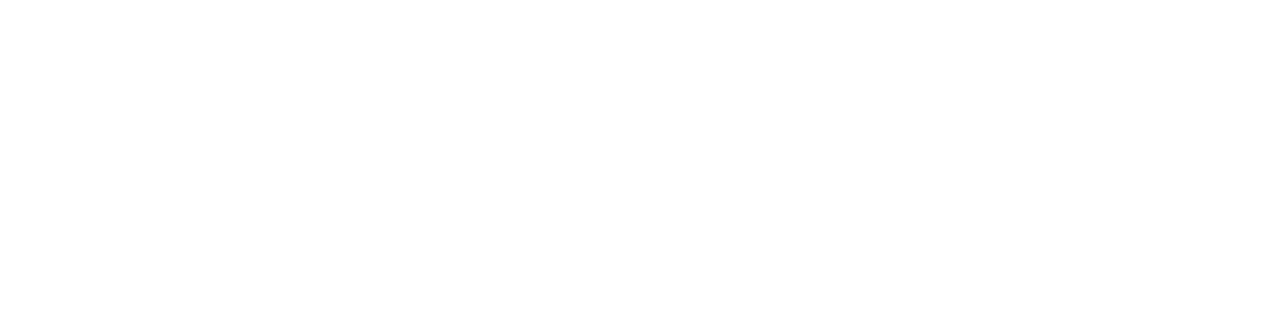
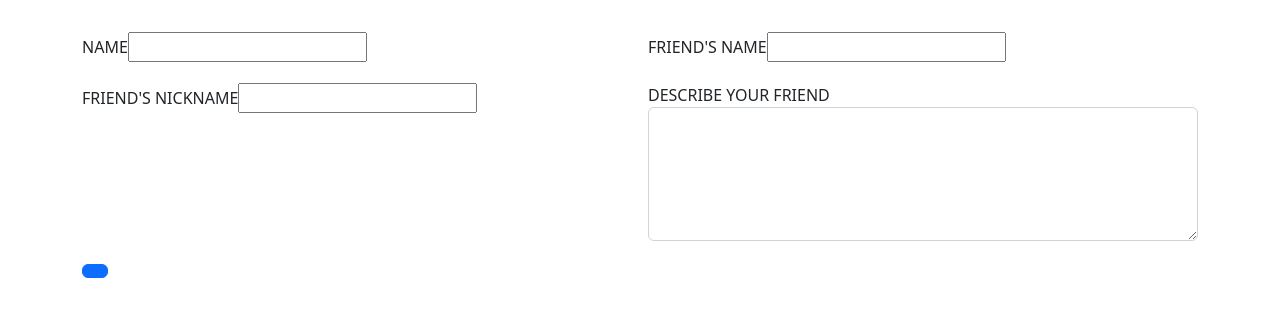
Before and after one commit to sruthy-nr/Friend-Angular-App, an Angular app: page / in a window 1280 px wide. Shown: the top 316 px of the page. Built offline with nearby package versions, Linux system fonts and the light colour scheme.

Commit message:
addfriend

```diff
--- /dev/null
+++ b/src/app/add-friend/add-friend.component.html
@@ -0,0 +1,13 @@
+<div class="container">
+    <div class="row">
+        <div class="col col-12 col-sm-12 col-md-12 col-lg-12 col-xl-12 col-xxl-12">
+            <div class="row g-3 mt-3">
+                <div class="col col-12 col-sm-6 col-md-6 col-lg-6 col-xl-6 col-xxl-6"><label for="" class="form-label">NAME</label><input type="text" class="for-control:text"></div>
+                <div class="col col-12 col-sm-6 col-md-6 col-lg-6 col-xl-6 col-xxl-6"><label for="" class="form-label">FRIEND'S NAME</label><input type="text" class="for-control:text"></div>
+                <div class="col col-12 col-sm-6 col-md-6 col-lg-6 col-xl-6 col-xxl-6"><label for="" class="form-label">FRIEND'S NICKNAME</label><input type="text" class="for-control:text"></div>
+                <div class="col col-12 col-sm-6 col-md-6 col-lg-6 col-xl-6 col-xxl-6"><label for="" class="form-label"></label>DESCRIBE YOUR FRIEND<textarea name="" id="" cols="10" rows="5" class="form-control"></textarea></div>
+                <div class="col col-12 col-sm-6 col-md-6 col-lg-6 col-xl-6 col-xxl-6"><label for="" class="form-label"></label><a href="#" class="btn btn-primary"></a></div>
+            </div>
+        </div>
+    </div>
+</div>
--- a/src/app/app.component.html
+++ b/src/app/app.component.html
@@ -1,2 +1,2 @@
-
+<app-add-friend></app-add-friend>
 <router-outlet></router-outlet>
--- a/src/app/app.module.ts
+++ b/src/app/app.module.ts
@@ -3,10 +3,12 @@
 
 import { AppRoutingModule } from './app-routing.module';
 import { AppComponent } from './app.component';
+import { AddFriendComponent } from './add-friend/add-friend.component';
 
 @NgModule({
   declarations: [
-    AppComponent
+    AppComponent,
+    AddFriendComponent
   ],
   imports: [
     BrowserModule,
```
Also changed, not shown: src/app/add-friend/add-friend.component.ts (added, +10 -0 lines), src/app/add-friend/add-friend.component.css (added).
